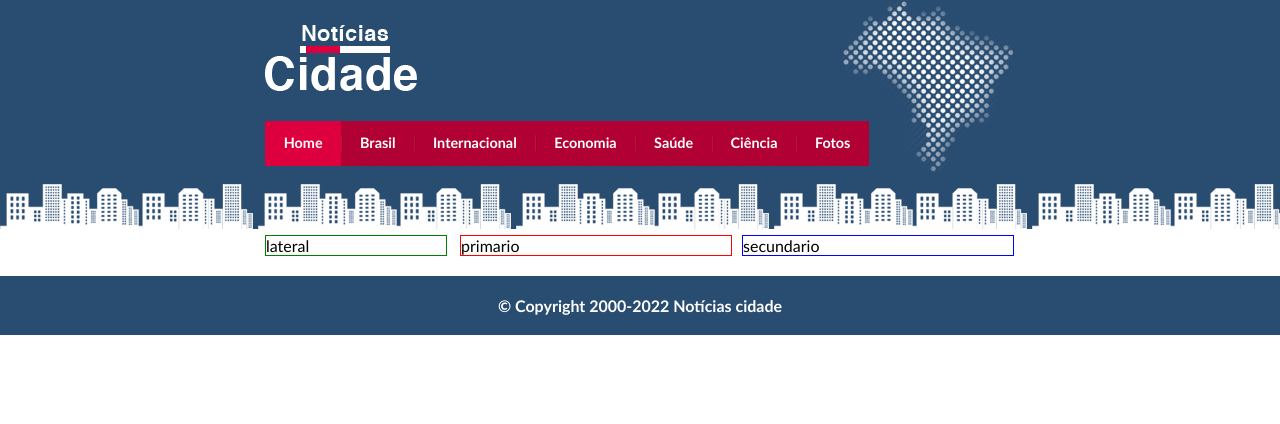
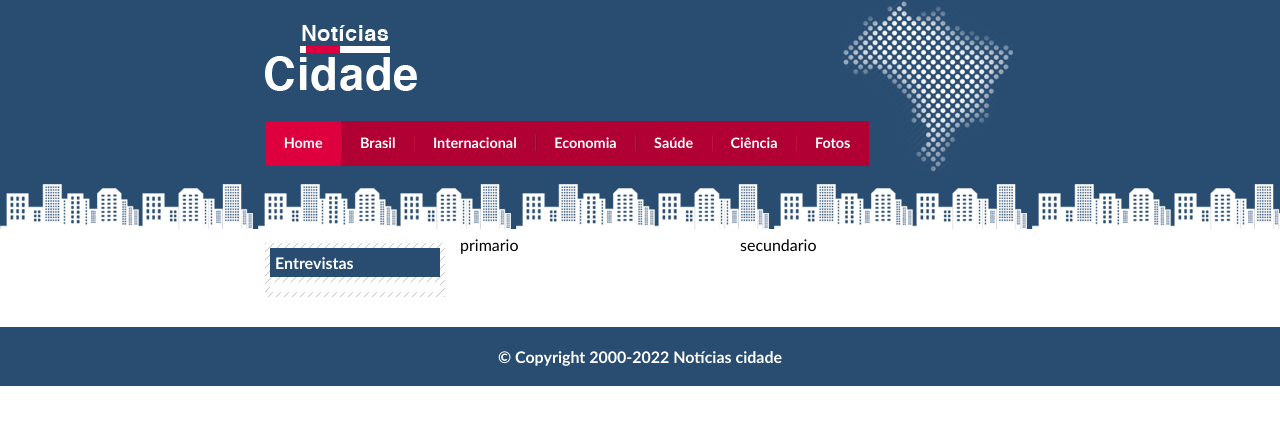
Before and after one commit to JVTNeto/projeto-noticias, a plain HTML site: page index.html in a window 1280 px wide. Drawn offline with Linux system fonts and the light colour scheme.

Commit message:
criando modelo de caixa para conteúdo do site.

```diff
--- a/css/style.css
+++ b/css/style.css
@@ -22,6 +22,13 @@ ul {
     padding: 0;
     margin: 0;
     list-style: none;
+}
+
+h2 {
+    font-size: 1em;
+    background: #294c71;
+    color: #fff;
+    padding: 5px;
 }
 
 /*menu horizontal*/
@@ -88,21 +95,27 @@ body.home #menu-horizontal a#fotos{
 }
 
 #primario {
-    border: 1px solid red;
     width: 270px;
     float: left;
     margin: 0px 0px 20px 195px;
 }
 
+#duas-colunas #primario {
+    width: 555px;
+}
+
+#uma-coluna #primario {
+    width: 750px;
+    margin-bottom: 20px;
+}
+
 #secundario {
-    border: 1px solid blue;
     width: 270px;
     float: left;
     margin: 0px 0px 20px 10px;
 }
 
 #lateral {
-    border: 1px solid green;
     width: 180px;
     float: left;
     margin: -41px 0px 20px 0px;
@@ -113,6 +126,20 @@ body.home #menu-horizontal a#fotos{
     padding: 20px;
 }
 
+/*conteudo lateral*/
+
+.caixa {
+    background: #f3f3f3 url(../img/fundo-caixa.png);
+    margin: 10px 0;
+    padding: 5px;
+}
+
+.caixa-conteudo {
+    background: #fff;
+    padding: 5px;
+    margin-top: 5px;
+}
+
 #rodape {
     width: 750px;
     margin: 0 auto;
--- a/index.html
+++ b/index.html
@@ -61,7 +61,15 @@
 
             <!-- # inicio div lateral-->
             <div id="lateral">
-                lateral
+
+                <div class="caixa">
+                    <h2>Entrevistas</h2>
+
+                    <div class="caixa-conteudo">
+
+                    </div>
+
+                </div>
             </div>
             <!-- // fim div lateral-->
 
```
